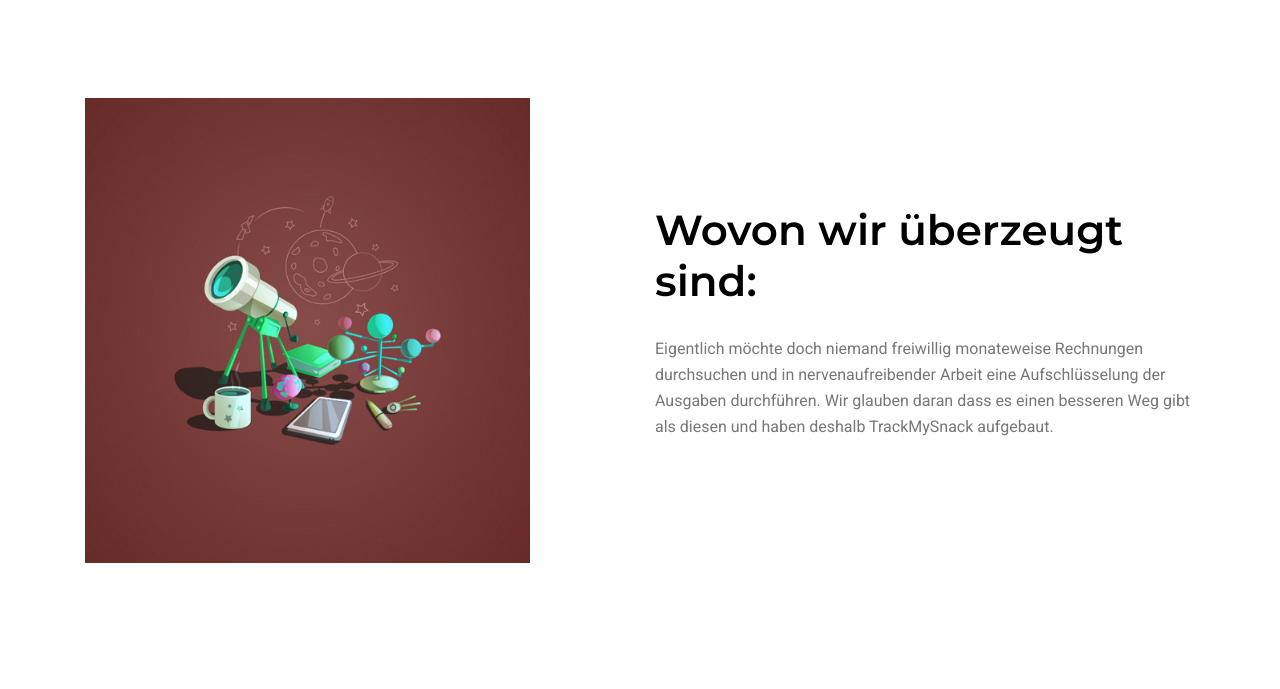
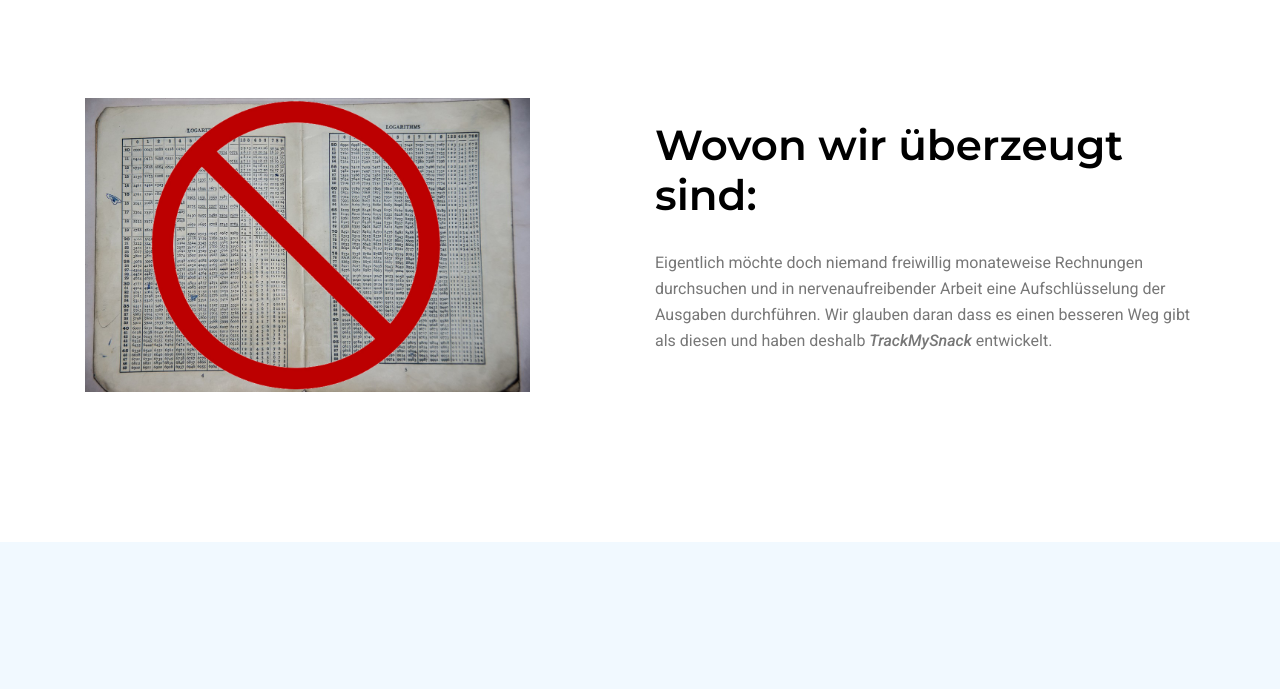
Before and after one commit to KingMus/tms-landing-website, a plain HTML site: page src/about.html in a window 1280 px wide. Shown: the part 52-741 px from the top of the page. Drawn offline with nearby package versions, Linux system fonts and the light colour scheme; some packages are replaced by stand-ins of ours.

Commit message:
changed pic

```diff
--- a/src/about.html
+++ b/src/about.html
@@ -64,7 +64,7 @@
 		<div class="container">
 			<div class="row align-items-center justify-content-center">
 				<div class="col-lg-5 col-md-6 about-left">
-					<img class="img-fluid" src="img/about.jpg" alt="">
+					<img class="img-fluid" src="img/elements/mathbook.jpg" alt="">
 				</div>
 				<div class="offset-lg-1 col-lg-6 offset-md-0 col-md-12 about-right">
 					<h1>
@@ -73,7 +73,7 @@
 					<div class="wow fadeIn" data-wow-duration="1s">
 						<p>
 							Eigentlich möchte doch niemand freiwillig monateweise Rechnungen durchsuchen und in nervenaufreibender Arbeit eine Aufschlüsselung der Ausgaben durchführen.
-							Wir glauben daran dass es einen besseren Weg gibt als diesen und haben deshalb TrackMySnack aufgebaut.
+							Wir glauben daran dass es einen besseren Weg gibt als diesen und haben deshalb <i>TrackMySnack</i> entwickelt.
 						</p>
 					</div>
 				</div>
```
Also changed, not shown: src/img/elements/mathbook.jpg (added).
